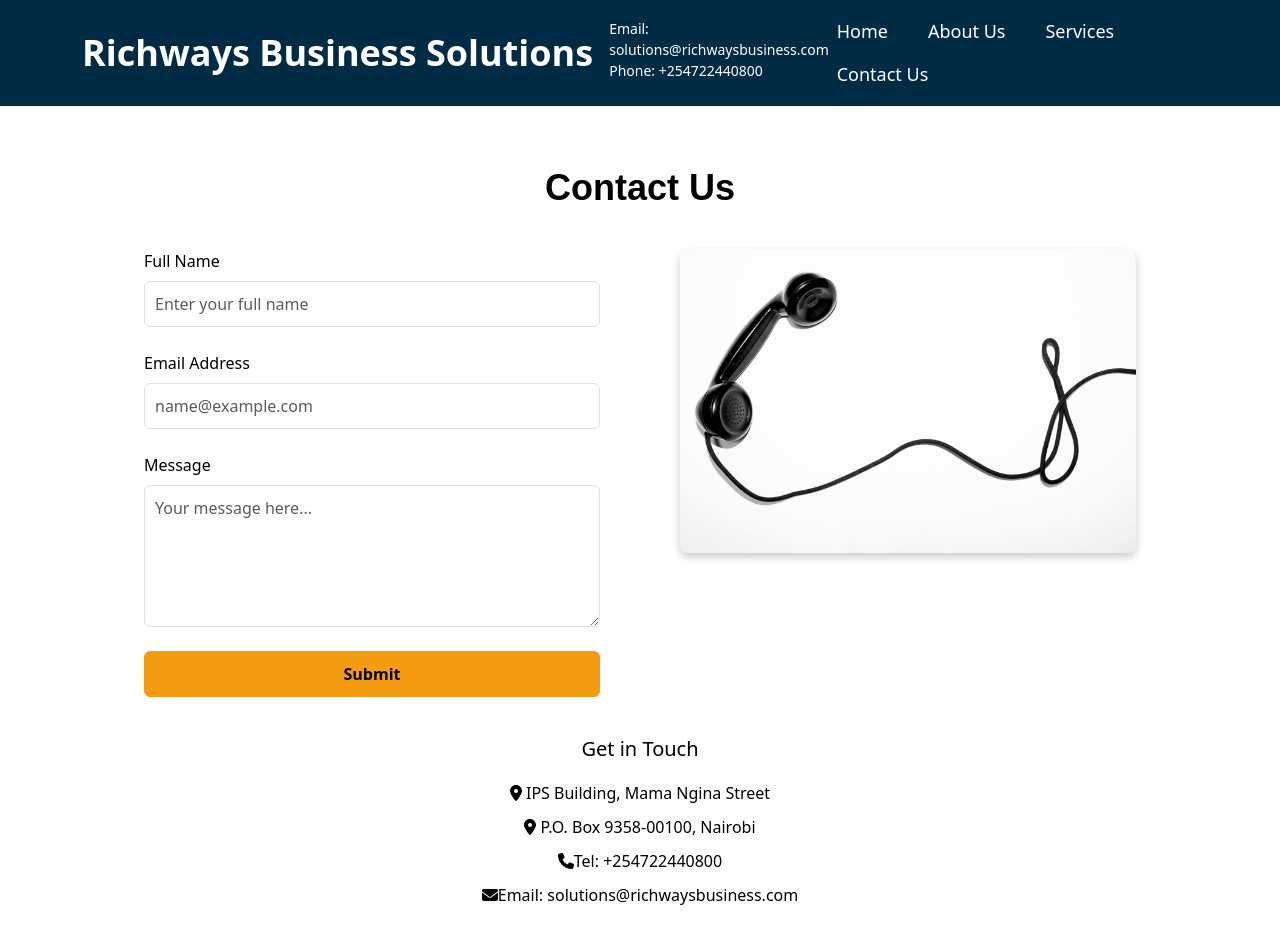
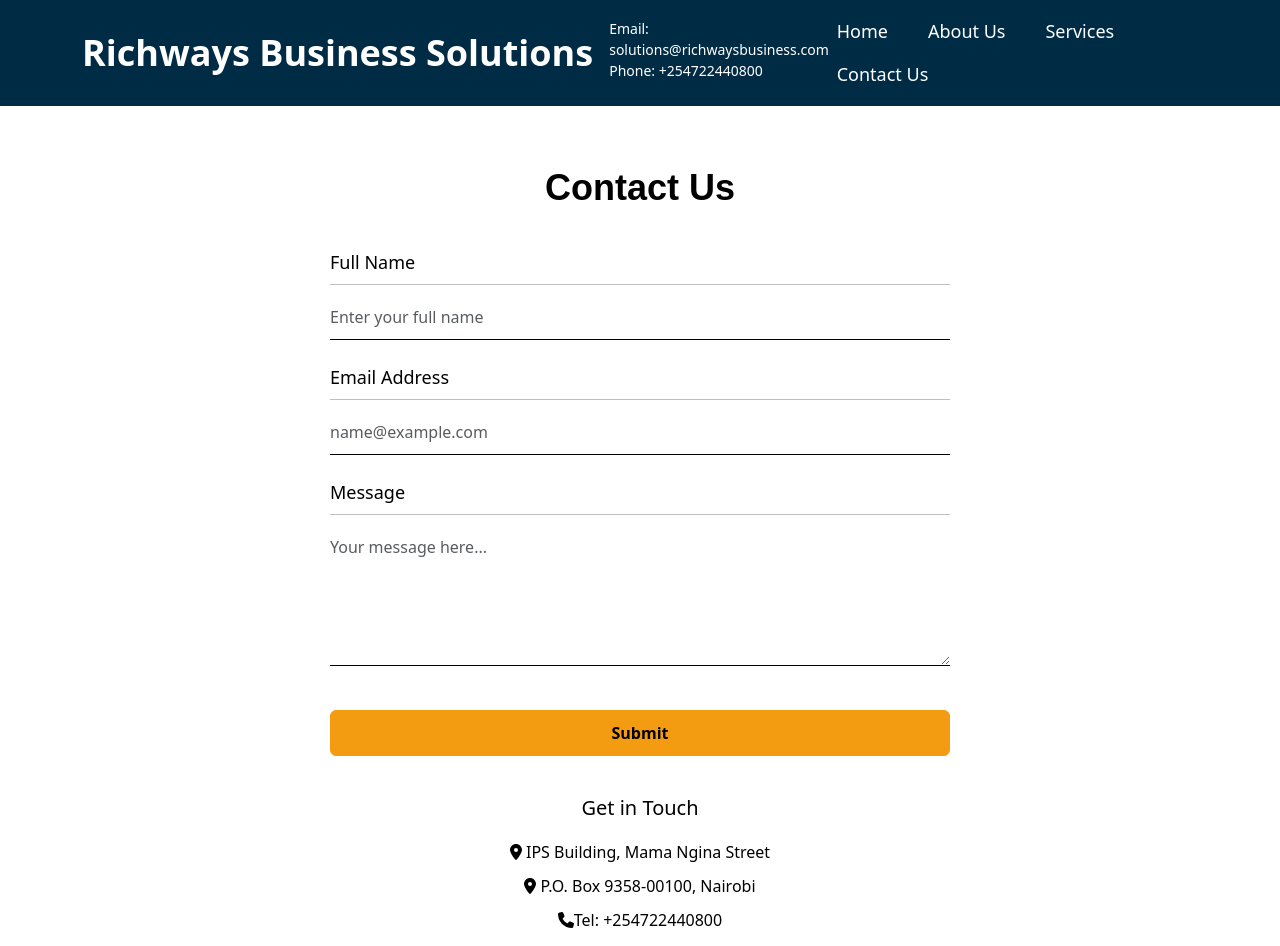
Before and after one commit to Johnronnie254/Thoms, a React (Create React App) app in the folder client/: page /contactus in a window 1280 px wide. Shown: the top 946 px of the page. Built offline with nearby package versions, Linux system fonts and the light colour scheme.

Commit message:
web polishing at its best

```diff
--- a/client/src/Aboutus.js
+++ b/client/src/Aboutus.js
@@ -2,14 +2,14 @@
 import Container from 'react-bootstrap/Container';
 import Row from 'react-bootstrap/Row';
 import Col from 'react-bootstrap/Col';
-import { FaRocket, FaEye, FaHandshake } from 'react-icons/fa'; // Example icons
+import { FaRocket, FaEye, FaHandshake } from 'react-icons/fa';
 
 function Aboutus() {
   return (
-    <div style={{ backgroundColor: 'white', color: 'black', padding: '40px 0' }}>
-      <Container style={{ marginBottom: "200px" }}>
+    <div style={{ backgroundColor: 'white', color: 'black', padding: '60px 0' }}>
+      <Container>
         {/* Company Overview Section */}
-        <Row className="align-items-center" style={{ marginTop: "50px" }}>
+        <Row className="align-items-center" style={{ marginTop: '30px' }}>
           <Col md={6}>
             <h2 style={{ fontSize: '2.5rem', fontWeight: '700', color: 'black', marginBottom: '20px' }}>
               About Us
@@ -20,15 +20,15 @@
           </Col>
           <Col md={6}>
             <img
-              src= 'https://images.unsplash.com/photo-1536148935331-408321065b18?q=80&w=1587&auto=format&fit=crop&ixlib=rb-4.0.3&ixid=M3wxMjA3fDB8MHxwaG90by1wYWdlfHx8fGVufDB8fHx8fA%3D%3D'
+              src='https://images.unsplash.com/photo-1536148935331-408321065b18?q=80&w=1587&auto=format&fit=crop&ixlib=rb-4.0.3&ixid=M3wxMjA3fDB8MHxwaG90by1wYWdlfHx8fGVufDB8fHx8fA%3D%3D'
               alt='Company Overview'
-              style={{ width: '100%', height: 'auto', borderRadius: '8px', boxShadow: '0 4px 8px rgba(0, 0, 0, 0.1)' }}
+              style={{ width: '80%', height: 'auto', borderRadius: '8px', boxShadow: '0 4px 8px rgba(0, 0, 0, 0.1)', margin: '0 auto', display: 'block' }}
             />
           </Col>
         </Row>
 
         {/* Our Mission, Vision, and Commitment Section */}
-        <Row className="text-center" style={{ marginTop: '100px' }}>
+        <Row className="text-center" style={{ marginTop: '60px' }}>
           {/* Mission Card */}
           <Col md={4} style={{ marginBottom: '20px' }}>
             <div style={styles.card}>
@@ -74,6 +74,7 @@
     padding: '20px',
     boxShadow: '0 4px 8px rgba(0, 0, 0, 0.1)',
     textAlign: 'center',
+    height: '100%', // Ensures consistent card height
   },
   icon: {
     fontSize: '2.5rem',
--- a/client/src/Contactus.js
+++ b/client/src/Contactus.js
@@ -4,7 +4,6 @@
 import { FontAwesomeIcon } from '@fortawesome/react-fontawesome';
 import { faFacebook, faInstagram, faTwitter } from '@fortawesome/free-brands-svg-icons';
 import { faPhone, faEnvelope, faMapMarkerAlt } from '@fortawesome/free-solid-svg-icons';
-import ContactImage from './Assets/contact.jpeg';
 
 export default function ContactUs() {
     const [formData, setFormData] = useState({
@@ -49,33 +48,35 @@
             <h2 style={{ fontSize: '36px', fontWeight: 'bold', fontFamily: 'Arial', textAlign: 'center', marginBottom: '40px' }}>
                 Contact Us
             </h2>
-            <div style={{ display: 'flex', justifyContent: 'space-between', alignItems: 'flex-start', width: '80%', margin: '0 auto' }}>
-                <div style={{ flex: '1', marginRight: '40px' }}>
+            <div style={{ width: '50%', margin: '0 auto' }}>
                 <Form onSubmit={handleSubmit}>
                     <Form.Group className="mb-4" controlId="formName">
-                            <Form.Label>Full Name</Form.Label>
+                        <Form.Label style={{ fontSize: '18px' }}>Full Name</Form.Label>
+                        <hr style={{ border: 'none', borderBottom: '1px solid black', margin: '0', marginBottom: '10px' }} />
                         <Form.Control
                             type="text"
                             name="name"
                             value={formData.name}
                             placeholder="Enter your full name"
                             onChange={handleChange}
-                                style={{ padding: '10px' }}
+                            style={{ border: 'none', borderBottom: '1px solid black', borderRadius: '0', padding: '10px 0', outline: 'none' }}
                         />
                     </Form.Group>
                     <Form.Group className="mb-4" controlId="formEmail">
-                            <Form.Label>Email Address</Form.Label>
+                        <Form.Label style={{ fontSize: '18px' }}>Email Address</Form.Label>
+                        <hr style={{ border: 'none', borderBottom: '1px solid black', margin: '0', marginBottom: '10px' }} />
                         <Form.Control
                             type="email"
                             name="email"
                             value={formData.email}
                             placeholder="name@example.com"
                             onChange={handleChange}
-                                style={{ padding: '10px' }}
+                            style={{ border: 'none', borderBottom: '1px solid black', borderRadius: '0', padding: '10px 0', outline: 'none' }}
                         />
                     </Form.Group>
                     <Form.Group className="mb-4" controlId="formMessage">
-                            <Form.Label>Message</Form.Label>
+                        <Form.Label style={{ fontSize: '18px' }}>Message</Form.Label>
+                        <hr style={{ border: 'none', borderBottom: '1px solid black', margin: '0', marginBottom: '10px' }} />
                         <Form.Control
                             as="textarea"
                             name="message"
@@ -83,25 +84,17 @@
                             rows={5}
                             placeholder="Your message here..."
                             onChange={handleChange}
-                                style={{ padding: '10px' }}
+                            style={{ border: 'none', borderBottom: '1px solid black', borderRadius: '0', padding: '10px 0', outline: 'none' }}
                         />
                     </Form.Group>
                     <Button
                         variant="light"
                         type="submit"
-                            style={{ width: '100%', padding: '10px', fontWeight: 'bold', backgroundColor: '#f39c12', borderColor: '#f39c12' }}
+                        style={{ width: '100%', padding: '10px', fontWeight: 'bold', backgroundColor: '#f39c12', borderColor: '#f39c12', marginTop: '20px' }}
                     >
                         Submit
                     </Button>
                 </Form>
-                </div>
-                <div style={{ flex: '1', marginLeft: '40px' }}>
-                    <img
-                        src={ContactImage}
-                        alt='Contact us'
-                        style={{ width: '100%', height: 'auto', borderRadius: '8px', boxShadow: '0 4px 8px rgba(0, 0, 0, 0.2)' }}
-                    />
-                </div>
             </div>
             {/* Footer with contact info and social media links */}
             <div style={{ marginTop: '40px', textAlign: 'center' }}>
@@ -112,14 +105,12 @@
                 <p style={{ marginBottom: '10px' }}>
                     <FontAwesomeIcon icon={faMapMarkerAlt} /> P.O. Box 9358-00100, Nairobi
                 </p>
-                {/* Clickable phone number */}
                 <p style={{ marginBottom: '10px' }}>
                     <FontAwesomeIcon icon={faPhone} />
                     <a href="tel:+254722440800" style={{ color: 'black', textDecoration: 'none' }}>
                         Tel: +254722440800
                     </a>
                 </p>
-                {/* Clickable email address */}
                 <p style={{ marginBottom: '10px' }}>
                     <FontAwesomeIcon icon={faEnvelope} />
                     <a href="mailto:solutions@richwaysbusiness.com" style={{ color: 'black', textDecoration: 'none' }}>
@@ -128,9 +119,9 @@
                 </p>
             </div>
             <div style={{ marginTop: '20px', display: 'flex', justifyContent: 'center', gap: '20px' }}>
-                <a href="https://facebook.com" style={{ color: '#ffffff' }}><FontAwesomeIcon icon={faFacebook} size="2x" /></a>
-                <a href="https://instagram.com" style={{ color: '#ffffff' }}><FontAwesomeIcon icon={faInstagram} size="2x" /></a>
-                <a href="https://x.com" style={{ color: '#ffffff' }}><FontAwesomeIcon icon={faTwitter} size="2x" /></a>
+                <a href="https://facebook.com" style={{ color: '#000000' }}><FontAwesomeIcon icon={faFacebook} size="2x" /></a>
+                <a href="https://instagram.com" style={{ color: '#000000' }}><FontAwesomeIcon icon={faInstagram} size="2x" /></a>
+                <a href="https://x.com" style={{ color: '#000000' }}><FontAwesomeIcon icon={faTwitter} size="2x" /></a>
             </div>
         </div>
     );
--- a/client/src/Home.js
+++ b/client/src/Home.js
@@ -30,10 +30,16 @@
         showStatus={false}
         showIndicators={true}
         dynamicHeight={false}
+        interval={5000} // Adjust the auto-play interval
         style={styles.carousel}
       >
         {/* Hero Section */}
-        <div style={{ ...styles.heroSection, backgroundImage: `url('https://images.unsplash.com/photo-1581094651181-35942459ef62?q=80&w=1470&auto=format&fit=crop&ixlib=rb-4.0.3&ixid=M3wxMjA3fDB8MHxwaG90by1wYWdlfHx8fGVufDB8fHx8fA%3D%3D')` }}>
+        <div
+          style={{
+            ...styles.heroSection,
+            backgroundImage: `url('https://images.unsplash.com/photo-1581094651181-35942459ef62?q=80&w=1470&auto=format&fit=crop&ixlib=rb-4.0.3&ixid=M3wxMjA3fDB8MHxwaG90by1wYWdlfHx8fGVufDB8fHx8fA%3D%3D')`
+          }}
+        >
           <div style={styles.overlay}></div>
           <div style={styles.heroContent}>
             <h1 style={styles.heroTitle}>Empowering Businesses with IT Solutions</h1>
@@ -62,7 +68,7 @@
       </div>
 
       {/* Services Section */}
-      <div ref={servicesRef} id="services" style={styles.section}>
+      <div ref={servicesRef} id="services" style={{ ...styles.section, backgroundColor: '#fff' }}>
         <Services />
       </div>
 
@@ -83,6 +89,7 @@
     margin: '0 auto',
     maxWidth: '100%',
     color: '#333',
+    overflowX: 'hidden', // Prevents horizontal scroll
   },
   heroSection: {
     height: '100vh',
@@ -150,7 +157,7 @@
     borderRadius: '8px',
   },
   section: {
-    padding: '100px 0',
+    padding: '80px 0', // Adjusted to reduce space between sections
     textAlign: 'center',
     backgroundColor: '#f9f9f9',
     color: '#333',
```
Lines whose indentation alone changed are shown as unchanged.
